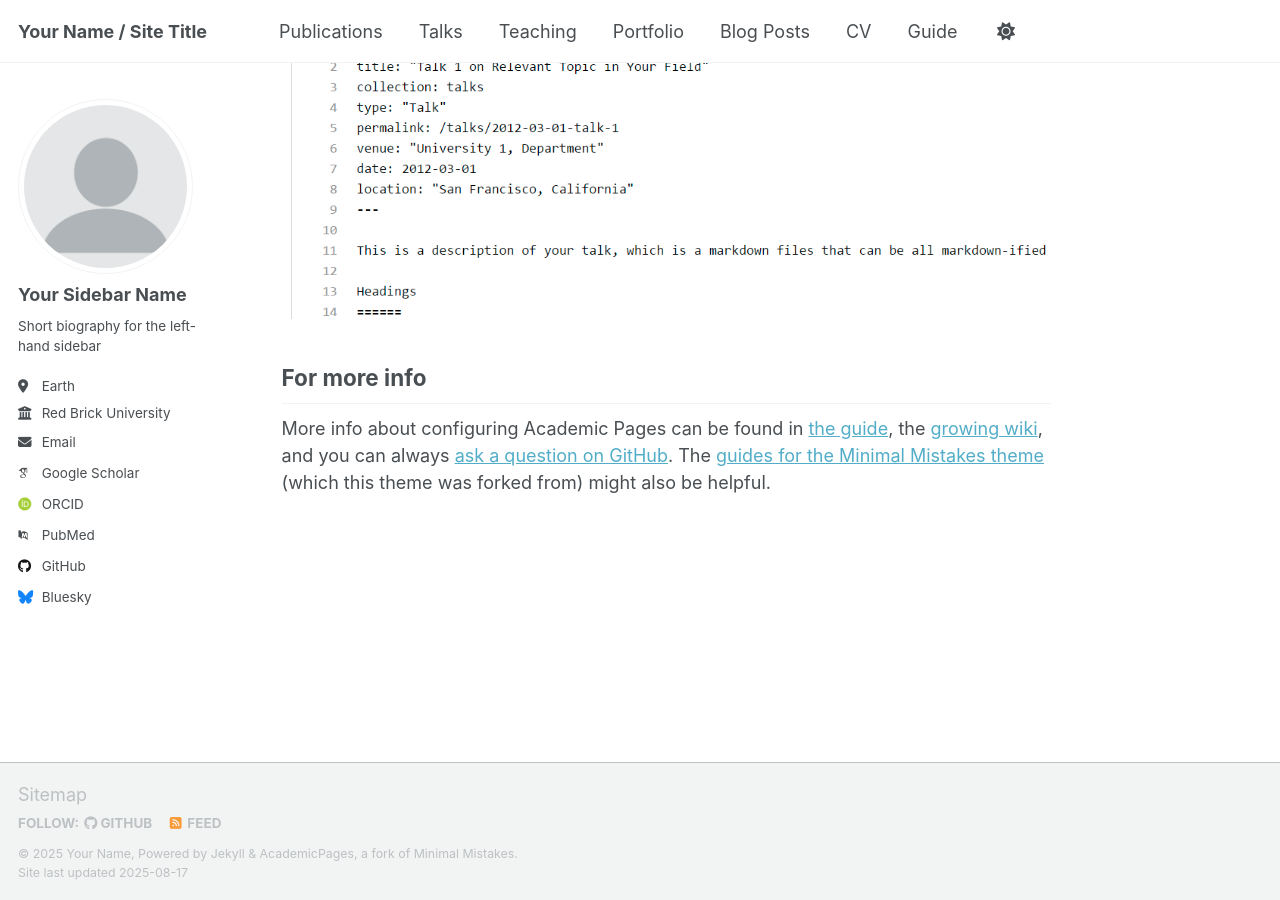
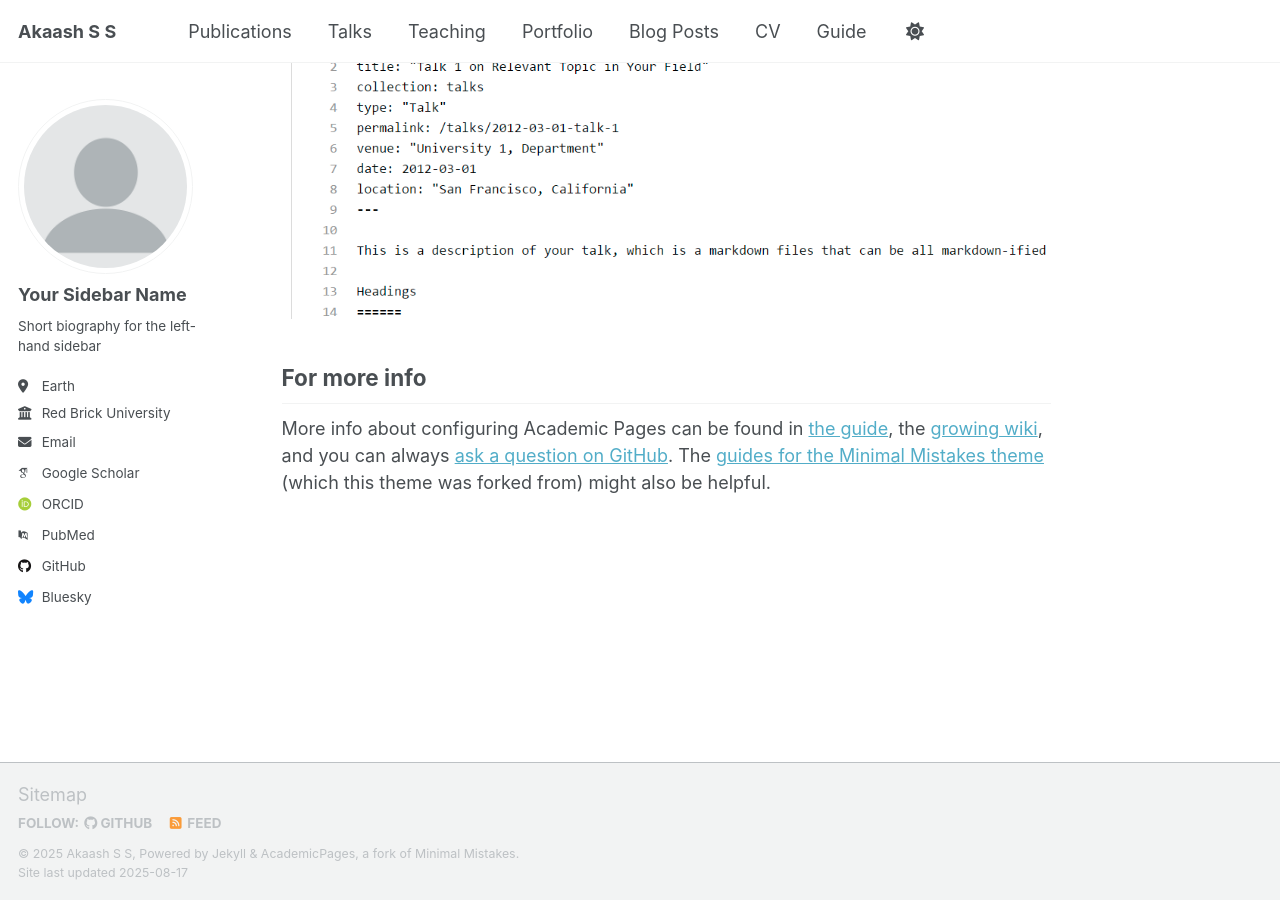
Before and after one commit to akaashss/akaashss.github.io, a Jekyll site: the page built from _pages/about.md, in a window 1280 px wide and 900 px high, scrolled down 2880 px. Built offline with Jekyll 4.4.1, drawn with Linux system fonts in a browser that asks for light colours; some web fonts are replaced; a script that is not in the unit is left out.

Commit message:
Update _config.yml
Name, Title, url updated

```diff
--- a/_config.yml
+++ b/_config.yml
@@ -9,11 +9,11 @@
 # Basic Site Settings
 locale                   : "en-US"
 site_theme               : "default" # Currently available options are "default", "air"
-title                    : "Your Name / Site Title"
+title                    : "Akaash S S"
 title_separator          : "-"
-name                     : &name "Your Name"
+name                     : &name "Akaash S S"
 description              : &description "personal description"
-url                      : https://academicpages.github.io # the base hostname & protocol for your site e.g. "https://[your GitHub username].github.io" or if you already have some other page hosted on Github then use "https://[your GitHub username].github.io/[Your Repo Name]"
+url                      : https://akaashss.github.io/ # the base hostname & protocol for your site e.g. "https://[your GitHub username].github.io" or if you already have some other page hosted on Github then use "https://[your GitHub username].github.io/[Your Repo Name]"
 baseurl                  : "" # the subpath of your site, e.g. "/blog"
 repository               : "academicpages/academicpages.github.io"
 
```
